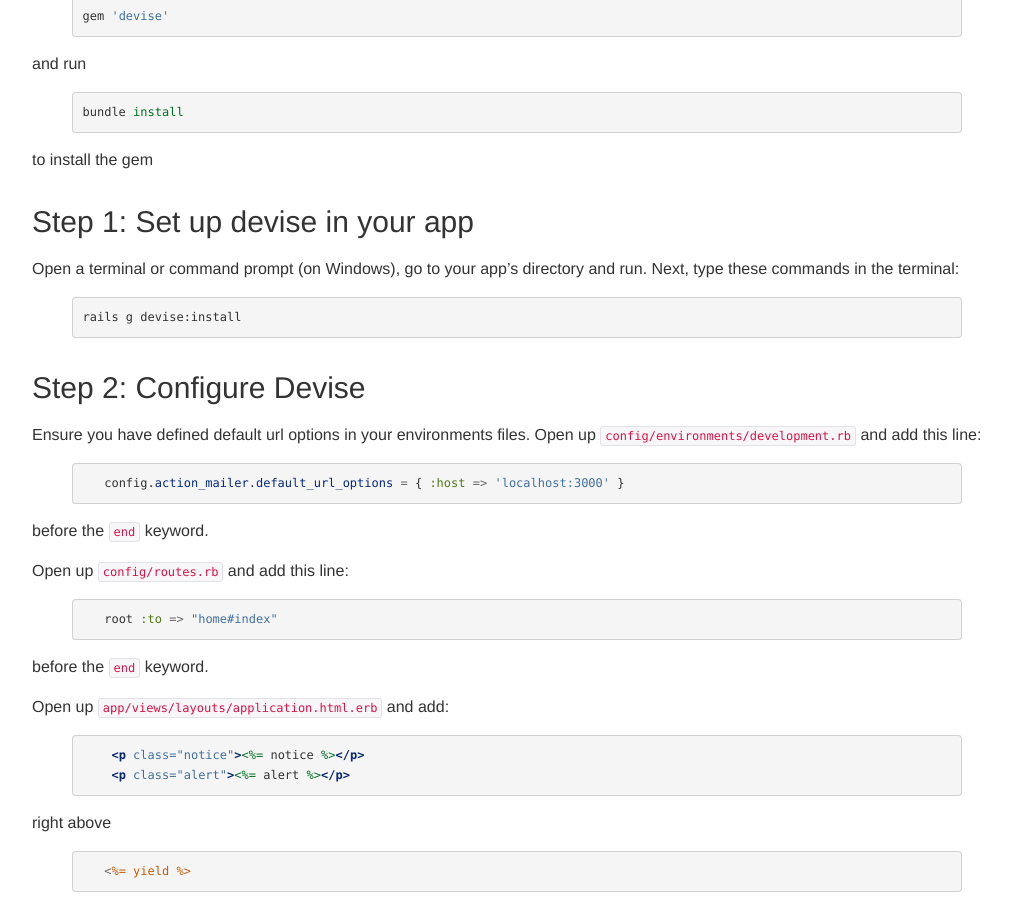
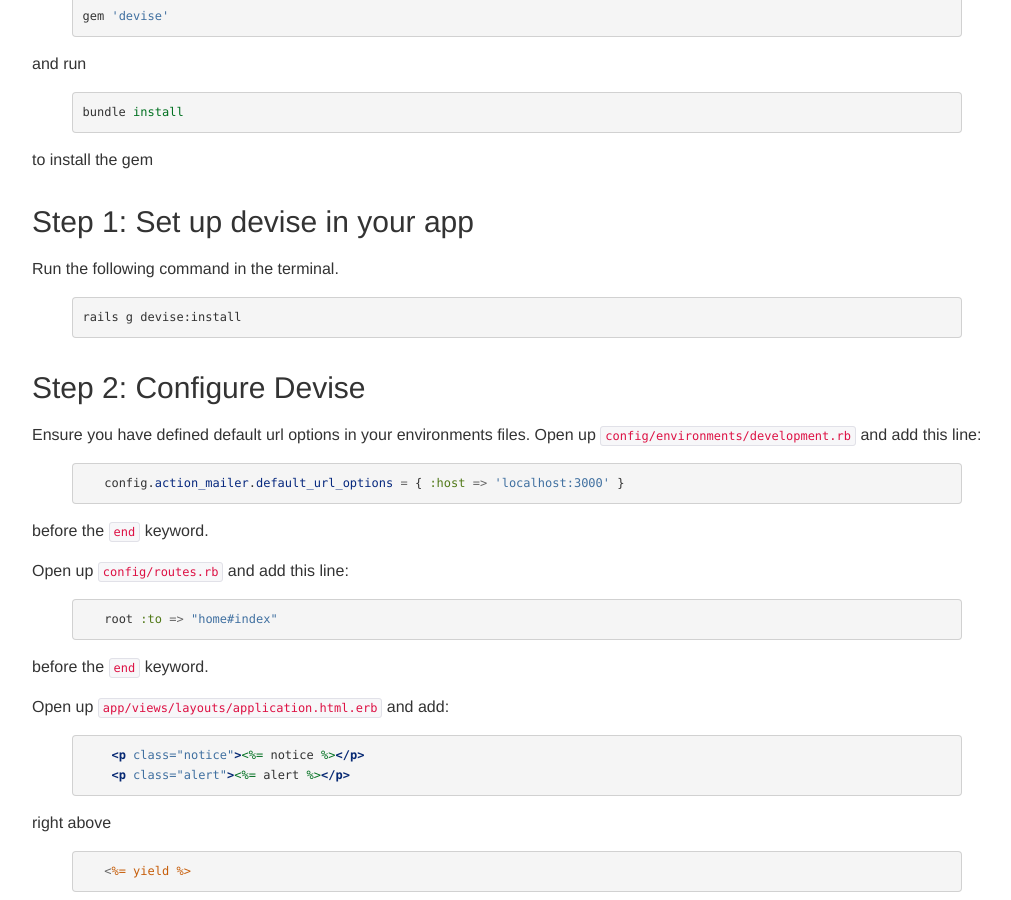
Before and after one commit to railsgirls/guides.railsgirls.com, a Jekyll site: the page built from _posts/2012-11-01-devise.markdown, in a window 1280 px wide and 900 px high, scrolled down 421 px. Shown: the whole window, without its empty margins (53-1064 px from the left). Built offline with Jekyll 4.4.1, drawn with Linux system fonts in a browser that asks for light colours; nearby versions of some CDN libraries; Markdown is read by kramdown in place of the engine named in the settings.

Commit message:
Fix wording for Step 1
Step 1 wording is too verbose considering we have already instructed the
student to run acommand in the terminal in Step 0 without all this
explanation.

```diff
--- a/_posts/2012-11-01-devise.markdown
+++ b/_posts/2012-11-01-devise.markdown
@@ -26,12 +26,11 @@
 
 ## Step 1: Set up devise in your app
 
-Open a terminal or command prompt (on Windows), go to your app's directory and run. Next, type these commands in the terminal:
+Run the following command in the terminal.
 
 {% highlight sh %}
 rails g devise:install
 {% endhighlight %}
-
 
 
 ## Step 2: Configure Devise
```
